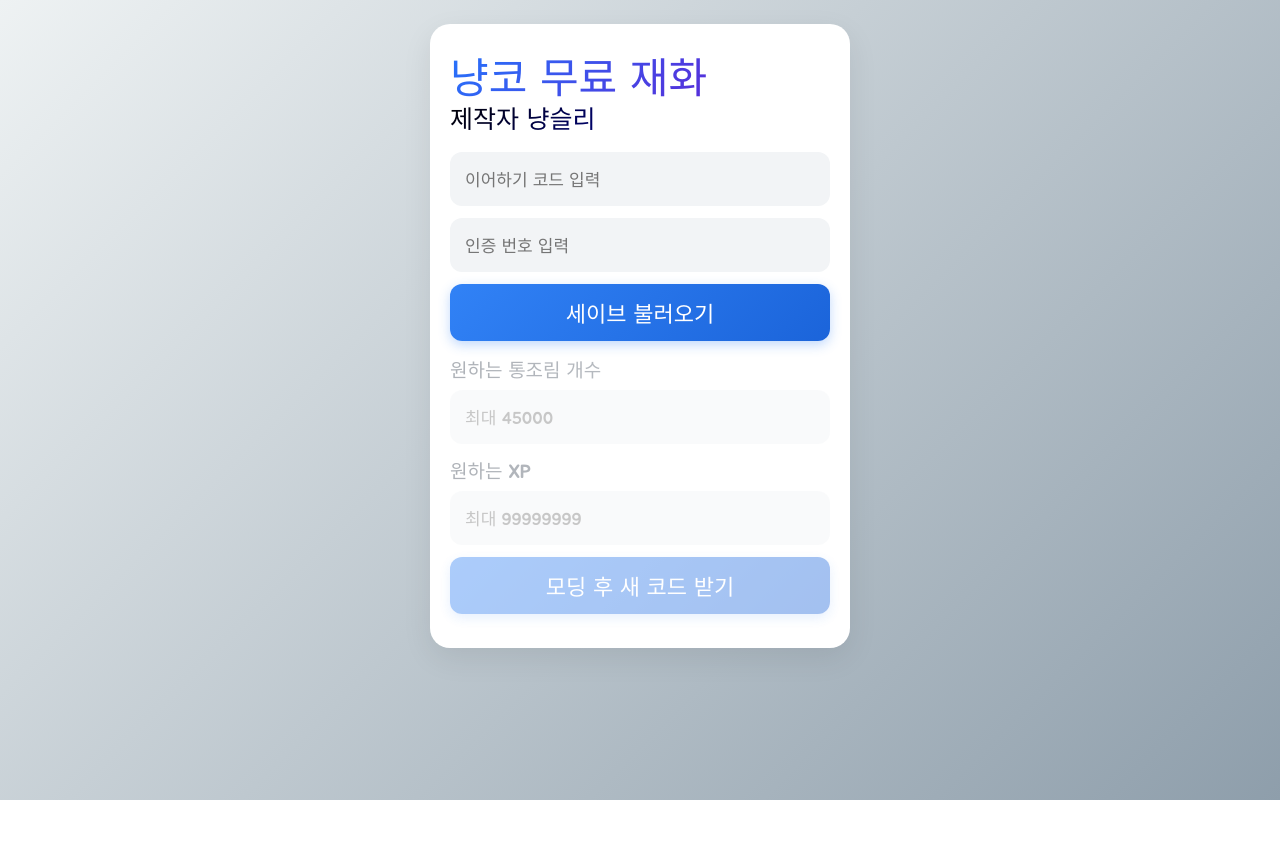
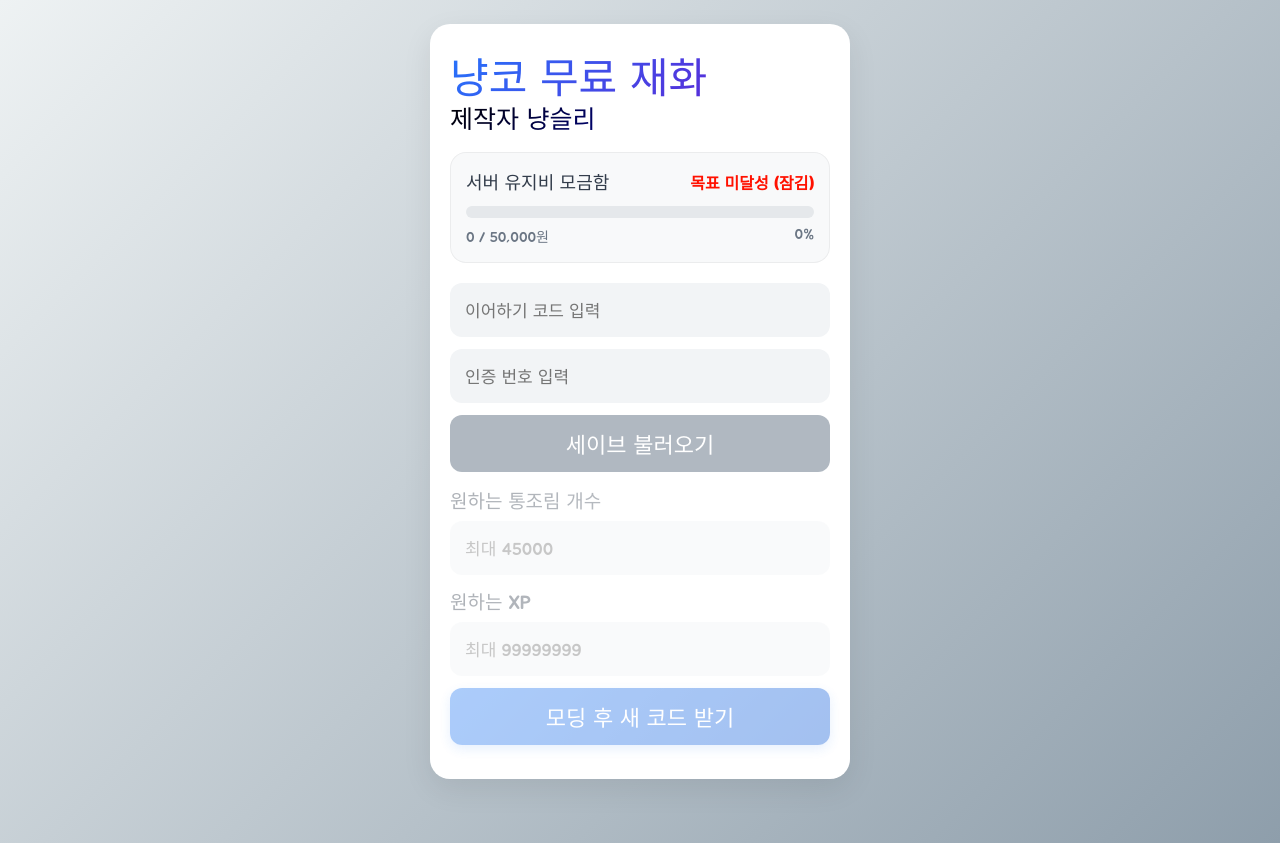
Before and after one commit to s1dpfy/bcsfe_only_catfood, a FastAPI app: page / in a window 1280 px wide. Before the commit the page ends 800 px from the top, so only its background shows below. Run offline with FastAPI, Linux system fonts and the light colour scheme.

Commit message:
add donate progress

```diff
--- a/templates/index.html
+++ b/templates/index.html
@@ -48,6 +48,50 @@
             -webkit-text-fill-color: transparent;
         }
 
+        .fund-card {
+            background: #f8f9fa;
+            border-radius: 16px;
+            padding: 16px;
+            margin-bottom: 20px;
+            box-shadow: inset 0 0 0 1px rgba(0, 0, 0, 0.05);
+        }
+
+        .fund-header {
+            display: flex;
+            justify-content: space-between;
+            align-items: center;
+            margin-bottom: 10px;
+            font-size: 16px;
+        }
+
+        .fund-title { font-size: 18px; color: #333d4b; }
+        .fund-status { font-weight: bold; }
+        .status-unlocked { color: #3182f6; }
+        .status-locked { color: #ff1100; }
+
+        .progress-bar-bg {
+            width: 100%;
+            height: 12px;
+            background-color: #e5e8eb;
+            border-radius: 6px;
+            overflow: hidden;
+            margin-bottom: 8px;
+        }
+
+        .progress-bar-fill {
+            height: 100%;
+            background: linear-gradient(90deg, #3182f6 0%, #1b64da 100%);
+            width: 0%;
+            transition: width 0.4s ease;
+        }
+
+        .fund-info {
+            display: flex;
+            justify-content: space-between;
+            font-size: 14px;
+            color: #6b7684;
+        }
+
         .section { margin-bottom: 14px; }
 
         label {
@@ -94,12 +138,13 @@
             transition: transform 0.1s, filter 0.2s;
             display: flex;
             justify-content: center;
-            align-items: center;
+            align-items: flex-start;
             gap: 8px;
             box-shadow: 0 4px 12px rgba(49, 130, 246, 0.3);
         }
         button:active { transform: scale(0.98); }
         button:hover { filter: brightness(1.05); }
+        button:disabled { background: #b0b8c1; cursor: not-allowed; box-shadow: none; }
 
         .result-box {
             background: linear-gradient(135deg, #e8f3ff 0%, #d4e8ff 100%);
@@ -155,6 +200,20 @@
     <h2>냥코 무료 재화</h2>
     <div class="author">제작자 냥슬리</div>
 
+    <div class="fund-card">
+        <div class="fund-header">
+            <span class="fund-title">서버 유지비 모금함</span>
+            <span id="fundStatusText" class="fund-status status-locked">잠김</span>
+        </div>
+        <div class="progress-bar-bg">
+            <div id="fundProgressBar" class="progress-bar-fill"></div>
+        </div>
+        <div class="fund-info">
+            <span id="fundAmountText">0 / 0원</span>
+            <span id="fundPercentText">0%</span>
+        </div>
+    </div>
+
     <div class="section" id="step1">
         <input type="text" id="transferCode" placeholder="이어하기 코드 입력">
         <input type="text" id="confirmationCode" placeholder="인증 번호 입력">
@@ -193,6 +252,36 @@
 </div>
 
 <script>
+    async function checkFundStatus() {
+        try {
+            const res = await fetch('/api/fund_status');
+            const data = await res.json();
+
+            const current = data.current || 0;
+            const target = data.target || 1;
+            const percentage = Math.min(Math.floor((current / target) * 100), 100);
+
+            document.getElementById('fundAmountText').innerText = `${current.toLocaleString()} / ${target.toLocaleString()}원`;
+            document.getElementById('fundPercentText').innerText = `${percentage}%`;
+            document.getElementById('fundProgressBar').style.width = `${percentage}%`;
+
+            const statusText = document.getElementById('fundStatusText');
+            const loadBtn = document.getElementById('loadBtn');
+
+            if(data.unlocked) {
+                statusText.innerText = "이용 가능";
+                statusText.className = "fund-status status-unlocked";
+                loadBtn.disabled = false;
+            } else {
+                statusText.innerText = "목표 미달성 (잠김)";
+                statusText.className = "fund-status status-locked";
+                loadBtn.disabled = true;
+            }
+        } catch(e) {
+            console.error("모금 현황 로드 실패", e);
+        }
+    }
+
     async function loadSave() {
         const tc = document.getElementById('transferCode').value.trim();
         const cc = document.getElementById('confirmationCode').value.trim();
@@ -221,7 +310,6 @@
             if(data.success) {
                 sessionStorage.setItem('session_token', data.token);
 
-                // 통조림과 XP 초기값 설정
                 document.getElementById('catfoodInput').value = data.catfood;
                 document.getElementById('xpInput').value = data.xp;
 
@@ -253,7 +341,6 @@
             errDiv.innerText = "세션이 만료되었습니다. 페이지를 새로고침 후 다시 시도해주세요.";
             return;
         }
-        // 통조림과 XP 빈값 체크
         if(!catfood || !xp) {
             errDiv.innerText = "통조림 개수와 XP를 모두 입력해주세요.";
             return;
@@ -265,7 +352,7 @@
 
         const formData = new URLSearchParams();
         formData.append('catfood', catfood);
-        formData.append('xp', xp); // 서버로 XP 데이터 전송
+        formData.append('xp', xp);
 
         try {
             const res = await fetch('/api/modify_and_upload', {
@@ -291,6 +378,8 @@
             document.getElementById('modBtn').disabled = false;
         }
     }
+
+    window.addEventListener('DOMContentLoaded', checkFundStatus);
 </script>
 
 </body>
```
